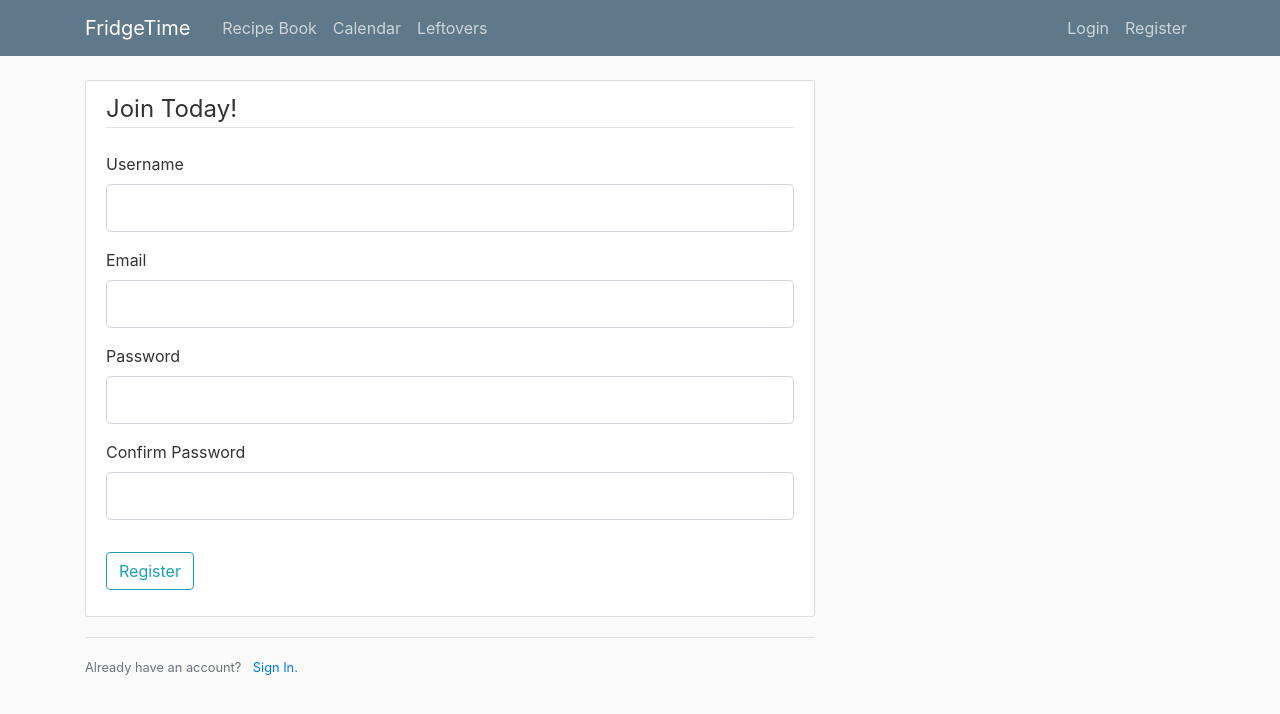
After one commit to Balaruth/FridgeTime, a Flask app: page /register in a window 1280 px wide. The commit adds this page. Shown: the top 714 px of the page. Run offline with Flask 2, Linux system fonts and the light colour scheme; some libraries are stand-ins or nearby versions.

Commit message:
Version 0.3

```diff
--- /dev/null
+++ b/forms.py
@@ -0,0 +1,18 @@
+from flask_wtf import FlaskForm
+from wtforms import StringField, PasswordField, SubmitField, BooleanField
+from wtforms.validators import DataRequired, Length, Email, EqualTo
+
+
+class RegistrationForm(FlaskForm):
+    username = StringField('Username', validators=[DataRequired(), Length(min=2, max=20)])
+    email = StringField('Email', validators=[DataRequired(), Email()])
+    password = PasswordField('Password', validators=[DataRequired(), Length(min=6, max=20)])
+    confirm_password = PasswordField('Confirm Password', validators=[DataRequired(), EqualTo('password')])
+    submit = SubmitField('Register')
+
+
+class LoginForm(FlaskForm):
+    email = StringField('Email', validators=[DataRequired(), Email()])
+    password = PasswordField('Password', validators=[DataRequired(), Length(min=6, max=20)])
+    remember = BooleanField('Remember Me?')
+    submit = SubmitField('Log In')
--- a/fridgetime.py
+++ b/fridgetime.py
@@ -1,5 +1,8 @@
-from flask import Flask, render_template, url_for
+from flask import Flask, render_template, flash, redirect, url_for
+from forms import RegistrationForm, LoginForm
+
 app = Flask(__name__)
+app.config['SECRET_KEY'] = 'e64498bd6adeb194264c388d1aa84a46'
 
 testdata = [
     {
@@ -18,7 +21,27 @@ def index():
 
 @app.route("/about")
 def about():
-    return render_template('about.html')
+    return render_template('about.html', title='About')
+
+
+@app.route("/register", methods=["GET", "POST"])
+def register():
+    form = RegistrationForm()  # passed from forms.py
+    if form.validate_on_submit():
+        flash(f'Account created for {form.username.data}!', 'success')
+        return redirect(url_for('index'))
+    return render_template('register.html', title='Register', form=form)  # passed from form variable
+
+
+@app.route("/login", methods=["GET", "POST"])
+def login():
+    form = LoginForm()
+    if form.validate_on_submit():
+        flash(f'You have been logged in!', 'success')
+        return redirect(url_for('index'))
+    else:
+        flash(f'Login unsuccessful. Please check username and password.', 'danger')
+    return render_template('login.html', title='Login', form=form)
 
 
 if __name__ == '__main__':
--- a/templates/frame.html
+++ b/templates/frame.html
@@ -28,14 +28,14 @@
                 </button>
                 <div class="collapse navbar-collapse" id="navbarToggle">
                     <div class="navbar-nav mr-auto">
-                        <a class="nav-item nav-link" href="/">Recipe Book</a>
+                        <a class="nav-item nav-link" href="{{ url_for('index') }}">Recipe Book</a>
                         <a class="nav-item nav-link" href="#">Calendar</a>
                         <a class="nav-item nav-link" href="#">Leftovers</a>
                     </div>
                     <!-- Navbar Right Side -->
                     <div class="navbar-nav">
-                        <a class="nav-item nav-link" href="/login">Login</a>
-                        <a class="nav-item nav-link" href="/register">Register</a>
+                        <a class="nav-item nav-link" href="{{ url_for('login') }}">Login</a>
+                        <a class="nav-item nav-link" href="{{ url_for('register') }}">Register</a>
                     </div>
                 </div>
             </div>
@@ -45,6 +45,15 @@
     <main role="main" class="container">
         <div class="row">
             <div class="col-md-8">
+                {% with messages = get_flashed_messages(with_categories=true) %}  <!-- enable flash messages -->
+                    {% if messages %}
+                        {% for category, message in messages %}
+                            <div class="alert alert-{{ category }}">
+                                {{ message }}
+                            </div>
+                        {% endfor %}
+                    {% endif %}
+                {% endwith %}
                 {% block content %}{% endblock %}
             </div>
         </div>
--- /dev/null
+++ b/templates/register.html
@@ -0,0 +1,75 @@
+{% extends "frame.html" %}
+{% block content %}
+    <div class="content-section">
+        <form method="POST" action="">
+            {{ form.hidden_tag() }}
+            <fieldset class="form-group">
+                <legend class="border-bottom mb-4">Join Today!</legend>
+                <div class="form-group">
+                    {{ form.username.label(class="form-control-label") }}
+
+                    {% if form.username.errors %}
+                        {{ form.username(class="form-control form-control-lg is-invalid") }}
+                        <div class="invalid-feedback">
+                            {% for error in form.username.errors %}
+                                <span>{{ error }}</span>
+                            {% endfor %}
+                        </div>
+                    {% else %}
+                        {{ form.username(class="form-control form-control-lg") }}
+                    {% endif %}
+                </div>
+                <div class="form-group">
+                    {{ form.email.label(class="form-control-label") }}
+
+                    {% if form.email.errors %}
+                        {{ form.email(class="form-control form-control-lg is-invalid") }}
+                        <div class="invalid-feedback">
+                            {% for error in form.email.errors %}
+                                <span>{{ error }}</span>
+                            {% endfor %}
+                        </div>
+                    {% else %}
+                        {{ form.email(class="form-control form-control-lg") }}
+                    {% endif %}
+                </div>
+                <div class="form-group">
+                    {{ form.password.label(class="form-control-label") }}
+
+                    {% if form.password.errors %}
+                        {{ form.password(class="form-control form-control-lg is-invalid") }}
+                        <div class="invalid-feedback">
+                            {% for error in form.password.errors %}
+                                <span>{{ error }}</span>
+                            {% endfor %}
+                        </div>
+                    {% else %}
+                        {{ form.password(class="form-control form-control-lg") }}
+                    {% endif %}
+                </div>
+                <div class="form-group">
+                    {{ form.confirm_password.label(class="form-control-label") }}
+
+                    {% if form.confirm_password.errors %}
+                        {{ form.confirm_password(class="form-control form-control-lg is-invalid") }}
+                        <div class="invalid-feedback">
+                            {% for error in form.confirm_password.errors %}
+                                <span>{{ error }}</span>
+                            {% endfor %}
+                        </div>
+                    {% else %}
+                        {{ form.confirm_password(class="form-control form-control-lg") }}
+                    {% endif %}
+                </div>
+            </fieldset>
+            <div class="form-group">
+                {{ form.submit(class="btn btn-outline-info") }}
+            </div>
+        </form>
+    </div>
+    <div class="border-top pt-3">
+        <small class="text-muted">
+            Already have an account? <a class="ml-2" href="{{ url_for('login') }}">Sign In.</a>
+        </small>
+    </div>
+{% endblock content %}
```
Also changed, not shown: templates/login.html (added, +54 -0 lines).
